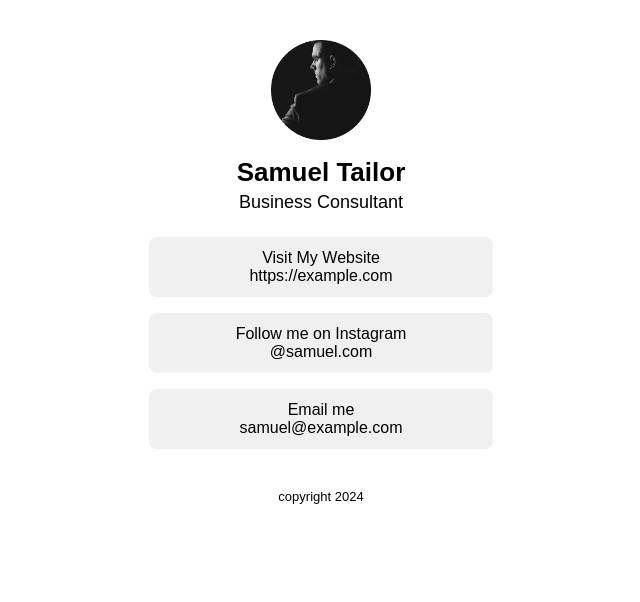
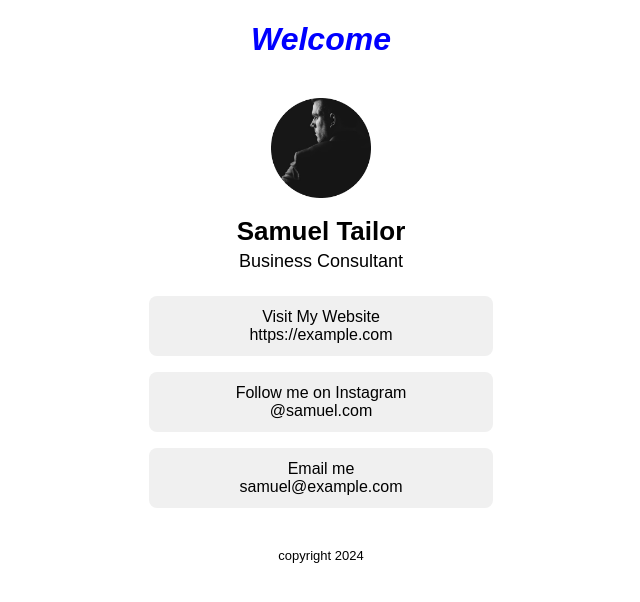
Before and after one commit to s13627325/profile-web, a plain HTML site: page index.html in a window 1280 px wide. Shown: the whole page, without its empty margins (319-959 px from the left). Drawn offline with Linux system fonts and the light colour scheme.

Commit message:
add "hello"

```diff
--- a/index.html
+++ b/index.html
@@ -7,6 +7,8 @@
     <link rel="stylesheet" href="./style.css" />
   </head>
   <body>
+    <h1 class="hello">Welcome</h1>
+
     <img src="profile-image.png" class="profile-image" />
     <h1 class="name">Samuel Tailor</h1>
     <h4 class="title">Business Consultant</h4>
--- a/style.css
+++ b/style.css
@@ -32,6 +32,11 @@ body {
     border-radius: 8px;
 }
 
+.hello{
+    color: blue;
+    font-style: italic;
+}
+
 footer{
     margin-top: 40px;
     font-size: 13px;
```
